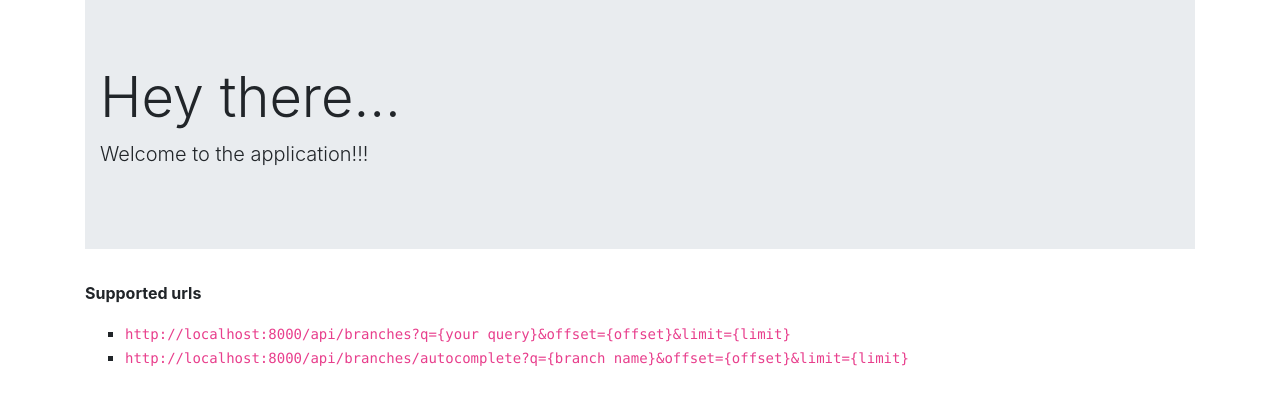
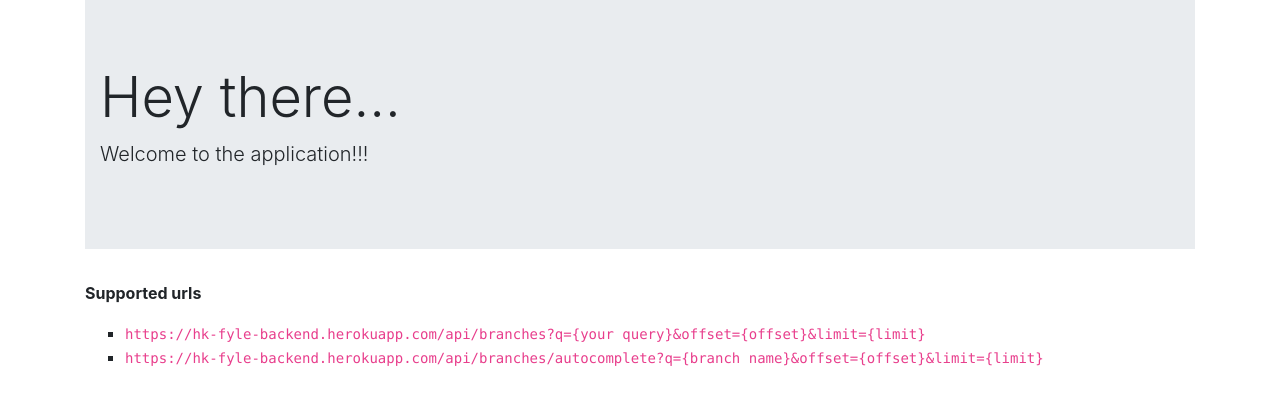
Before and after one commit to hrsh-4/fyle-backend, a Django app: page / in a window 1280 px wide. Shown: the top 405 px of the page. Run offline with Django 3.2, Linux system fonts and the light colour scheme; some libraries are stand-ins or nearby versions.

Commit message:
modified index.html

```diff
--- a/api/templates/index.html
+++ b/api/templates/index.html
@@ -26,8 +26,8 @@
 		<ul type="square">
 
 
-			<li> <code>http://localhost:8000/api/branches?q={your query}&offset={offset}&limit={limit}</code> </li>
-			<li> <code>http://localhost:8000/api/branches/autocomplete?q={branch name}&offset={offset}&limit={limit}</code> </li>
+			<li> <code>https://hk-fyle-backend.herokuapp.com/api/branches?q={your query}&offset={offset}&limit={limit}</code> </li>
+			<li> <code>https://hk-fyle-backend.herokuapp.com/api/branches/autocomplete?q={branch name}&offset={offset}&limit={limit}</code> </li>
 
 		</ul>
 	</p>
```
